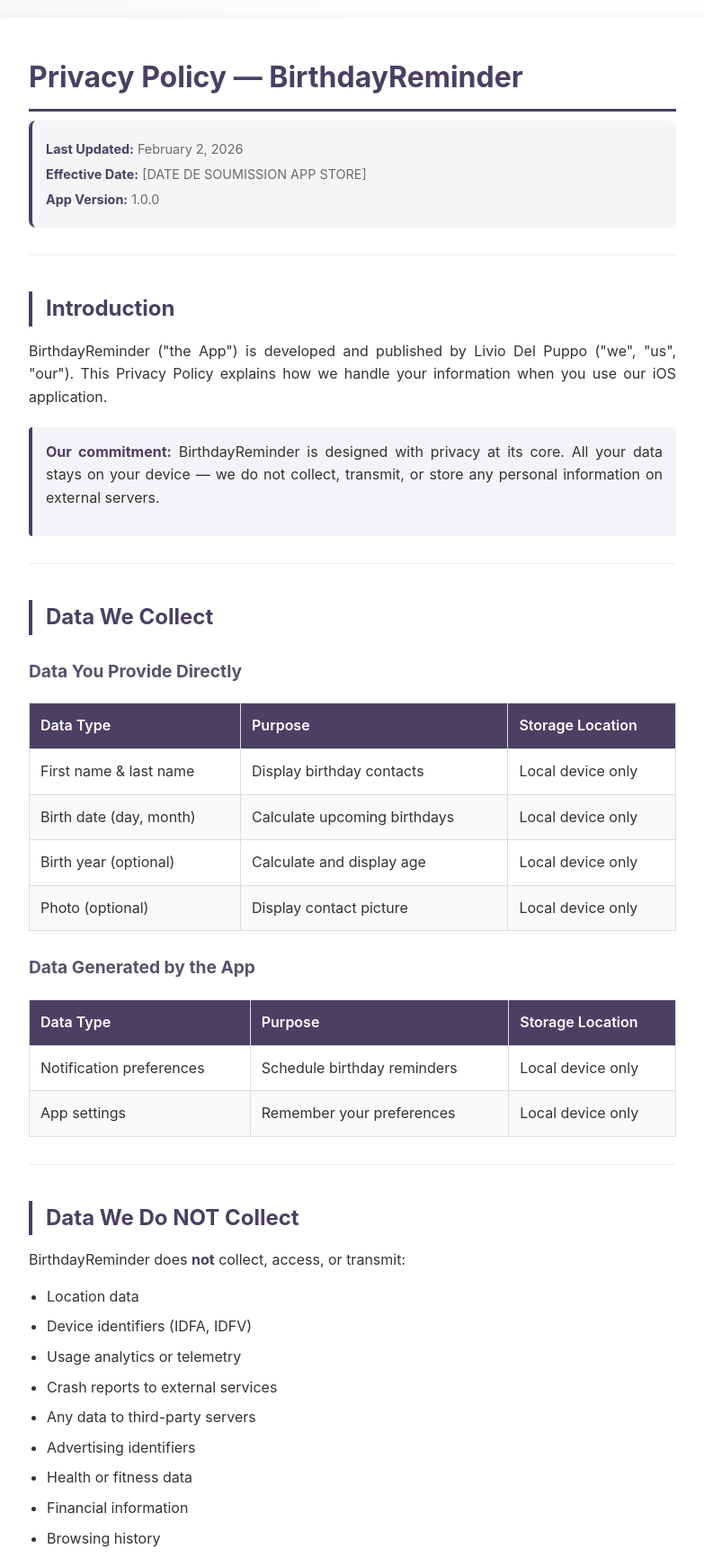
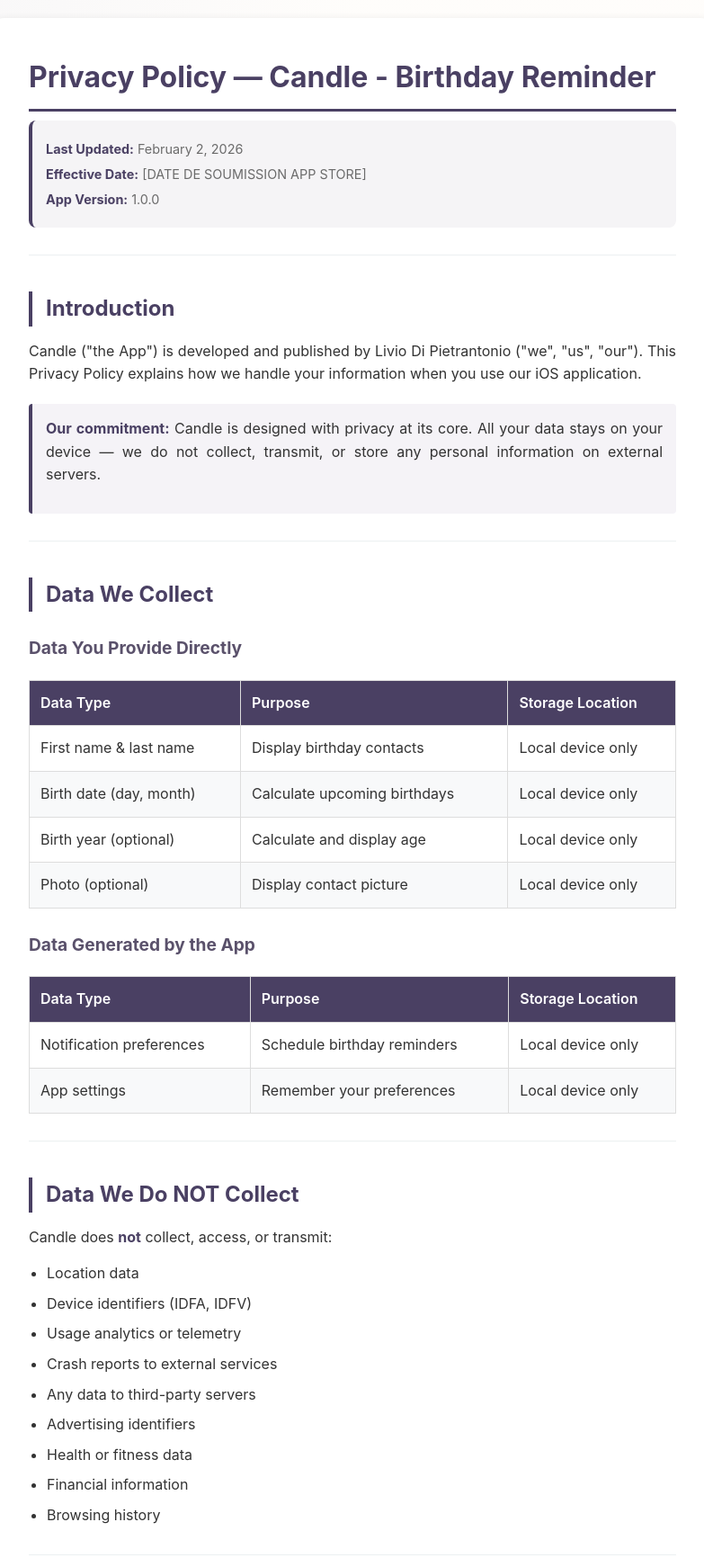
Before and after one commit to liviodp/privacy-policy, a plain HTML site: page index.html in a window 1280 px wide. Shown: the top 1732 px of the page at 90% size, without its empty margins (248-1031 px from the left). Drawn offline with Linux system fonts and the light colour scheme.

Commit message:
Update privacy

```diff
--- a/index.html
+++ b/index.html
@@ -3,8 +3,8 @@
 <head>
     <meta charset="UTF-8">
     <meta name="viewport" content="width=device-width, initial-scale=1.0">
-    <meta name="description" content="Privacy Policy for BirthdayReminder iOS App">
-    <title>Privacy Policy — BirthdayReminder</title>
+    <meta name="description" content="Privacy Policy for Candle - Birthday Reminder iOS App">
+    <title>Privacy Policy — Candle - Birthday Reminder</title>
     <style>
         * {
             margin: 0;
@@ -160,7 +160,7 @@
 </head>
 <body>
     <div class="container">
-        <h1>Privacy Policy — BirthdayReminder</h1>
+        <h1>Privacy Policy — Candle - Birthday Reminder</h1>
 
         <div class="meta-info">
             <p><strong>Last Updated:</strong> February 2, 2026</p>
@@ -171,10 +171,10 @@
         <hr>
 
         <h2>Introduction</h2>
-        <p>BirthdayReminder ("the App") is developed and published by Livio Del Puppo ("we", "us", "our"). This Privacy Policy explains how we handle your information when you use our iOS application.</p>
+        <p>Candle ("the App") is developed and published by Livio Di Pietrantonio ("we", "us", "our"). This Privacy Policy explains how we handle your information when you use our iOS application.</p>
 
         <div class="highlight-box">
-            <p><strong>Our commitment:</strong> BirthdayReminder is designed with privacy at its core. All your data stays on your device — we do not collect, transmit, or store any personal information on external servers.</p>
+            <p><strong>Our commitment:</strong> Candle is designed with privacy at its core. All your data stays on your device — we do not collect, transmit, or store any personal information on external servers.</p>
         </div>
 
         <hr>
@@ -240,7 +240,7 @@
         <hr>
 
         <h2>Data We Do NOT Collect</h2>
-        <p>BirthdayReminder does <strong>not</strong> collect, access, or transmit:</p>
+        <p>Candle does <strong>not</strong> collect, access, or transmit:</p>
         <ul>
             <li>Location data</li>
             <li>Device identifiers (IDFA, IDFV)</li>
@@ -306,7 +306,7 @@
         <hr>
 
         <h2>Third-Party Services</h2>
-        <p>BirthdayReminder does <strong>not</strong> integrate with any third-party services, SDKs, or analytics platforms. There are:</p>
+        <p>Candle does <strong>not</strong> integrate with any third-party services, SDKs, or analytics platforms. There are:</p>
         <ul>
             <li>No advertising networks</li>
             <li>No analytics SDKs (Google Analytics, Firebase, etc.)</li>
@@ -318,7 +318,7 @@
         <hr>
 
         <h2>Children's Privacy</h2>
-        <p>BirthdayReminder does not knowingly collect personal information from children under 13 years of age. The App is suitable for all ages as it stores data locally and does not transmit any information.</p>
+        <p>Candle does not knowingly collect personal information from children under 13 years of age. The App is suitable for all ages as it stores data locally and does not transmit any information.</p>
         <p>If you are a parent or guardian and believe your child has provided personal information through the App, please contact us. Since all data is stored locally on the device, you can directly delete any information by removing birthday contacts or uninstalling the App.</p>
 
         <hr>
@@ -370,7 +370,7 @@
         <hr>
 
         <h2>App Store Privacy Nutrition Label</h2>
-        <p>For Apple's App Privacy disclosures on the App Store, BirthdayReminder declares:</p>
+        <p>For Apple's App Privacy disclosures on the App Store, Candle declares:</p>
 
         <div class="highlight-box">
             <p><strong>Data Not Collected</strong><br>
@@ -386,7 +386,7 @@
             <h2>Contact Us</h2>
             <p>If you have questions or concerns about this Privacy Policy or the App, please contact us:</p>
             <p><strong>Developer:</strong> Livio Di Pietrantonio<br>
-            <strong>Email:</strong> liviodp.dev@gmail.com<br>
+            <strong>Email:</strong> livio.dp@icloud.com<br>
             <strong>Website:</strong> https://liviodp.github.io/privacy-policy/</p>
         </div>
 
```
